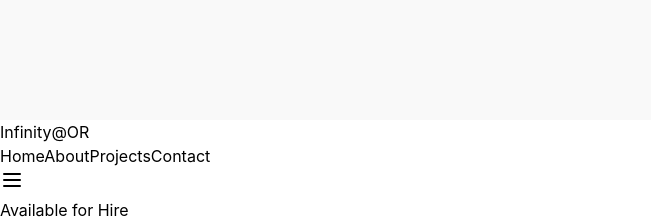
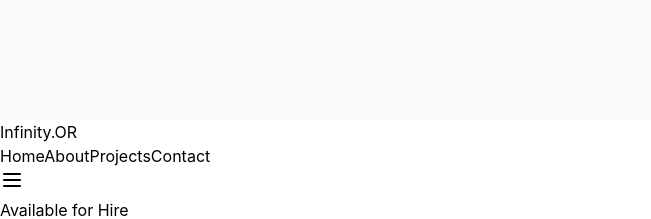
Before and after one commit to defna2018/my-portfolio, a React (Vite) app: page / in a window 1280 px wide. Shown: the part 1160-1379 px from the top of the page, without its empty margins (0-651 px from the left). Built offline with nearby package versions, Linux system fonts and the light colour scheme; the HTML template or start-up script is replaced by a standard one.

Commit message:
Initial portfolio setup

```diff
--- a/src/App.jsx
+++ b/src/App.jsx
@@ -121,7 +121,7 @@ const Navbar = () => {
               className="h-10 w-auto"
             />
             <span className="text-xl font-bold bg-gradient-to-r from-blue-600 to-purple-600 bg-clip-text text-transparent">
-              Infinity@OR
+              Infinity.OR
             </span>
           </motion.div>
 
@@ -604,7 +604,7 @@ const Footer = () => {
         <div className="flex flex-col md:flex-row justify-between items-center">
           <div className="mb-4 md:mb-0">
             <div className="text-2xl font-bold bg-gradient-to-r from-blue-400 to-purple-400 bg-clip-text text-transparent">
-              Infinity@OR
+              Infinity.OR
             </div>
             <p className="text-gray-400 mt-2">Building digital experiences that matter.</p>
           </div>
```
